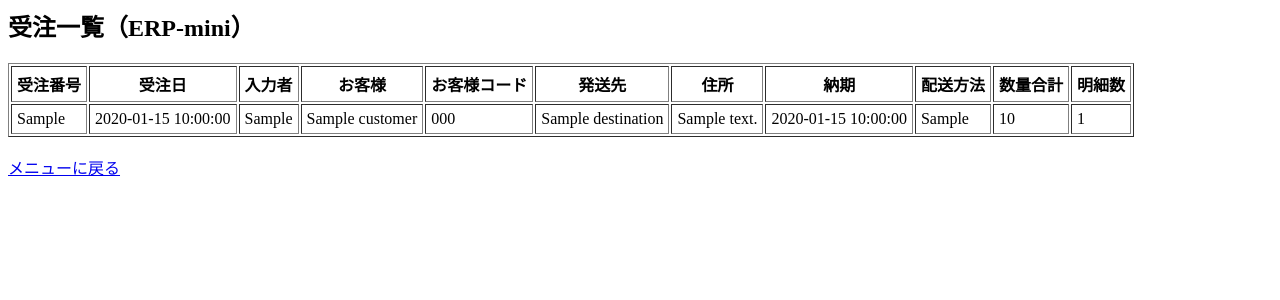
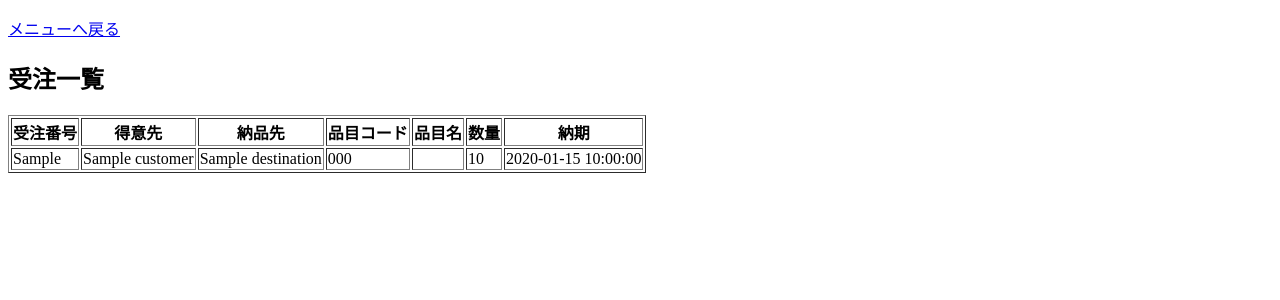
Before and after one commit to erp-mini-web/erp-mini, a Flask app: template templates/order_list.html in a window 1280 px wide. Shown: the top 300 px of the page. Run offline with Flask 3, Linux system fonts and the light colour scheme; the template is opened without the code that fills it: most values are stand-ins (such as "Sample title", 1, 10 or a date in 2020).

Commit message:
Update order_list.html

```diff
--- a/templates/order_list.html
+++ b/templates/order_list.html
@@ -1,42 +1,38 @@
-<h2>受注一覧（ERP-mini）</h2>
+<!DOCTYPE html>
+<html lang="ja">
+<head>
+    <meta charset="UTF-8">
+    <title>受注一覧</title>
+</head>
+<body>
 
-<table border="1" cellpadding="5">
+<p><a href="/">メニューへ戻る</a></p>
+
+<h2>受注一覧</h2>
+
+<table border="1">
     <tr>
         <th>受注番号</th>
-    <th>受注日</th>
-    <th>入力者</th>
-    <th>お客様</th>
-    <th>お客様コード</th>
-    <th>発送先</th>
-    <th>住所</th>
+        <th>得意先</th>
+        <th>納品先</th>
+        <th>品目コード</th>
+        <th>品目名</th>
+        <th>数量</th>
         <th>納期</th>
-    <th>配送方法</th>
-    <th>数量合計</th>
-    <th>明細数</th>
     </tr>
 
     {% for o in orders %}
     <tr>
         <td>{{ o.order_no }}</td>
-      <td>{{ o.order_date }}</td>
-      <td>{{ o.input_user }}</td>
         <td>{{ o.customer }}</td>
-      <td>{{ o.customer_code }}</td>
         <td>{{ o.destination }}</td>
-      <td>{{ o.shipping_address }}</td>
-      <td>{{ o.delivery_date }}</td>
-      <td>{{ o.shipping_method }}</td>
-
-      <!-- 明細の数量合計 -->
-      <td>
-        {{ o.details | map(attribute='quantity') | sum }}
-      </td>
-
-      <!-- 明細数 -->
-      <td>{{ o.details | length }}</td>
+        <td>{{ o.item_code }}</td>
+        <td>{{ items[o.item_code].name }}</td>
+        <td>{{ o.qty }}</td>
+        <td>{{ o.due }}</td>
     </tr>
     {% endfor %}
 </table>
 
-<br>
-<a href="/">メニューに戻る</a>
+</body>
+</html>
```
Lines whose indentation alone changed are shown as unchanged.
